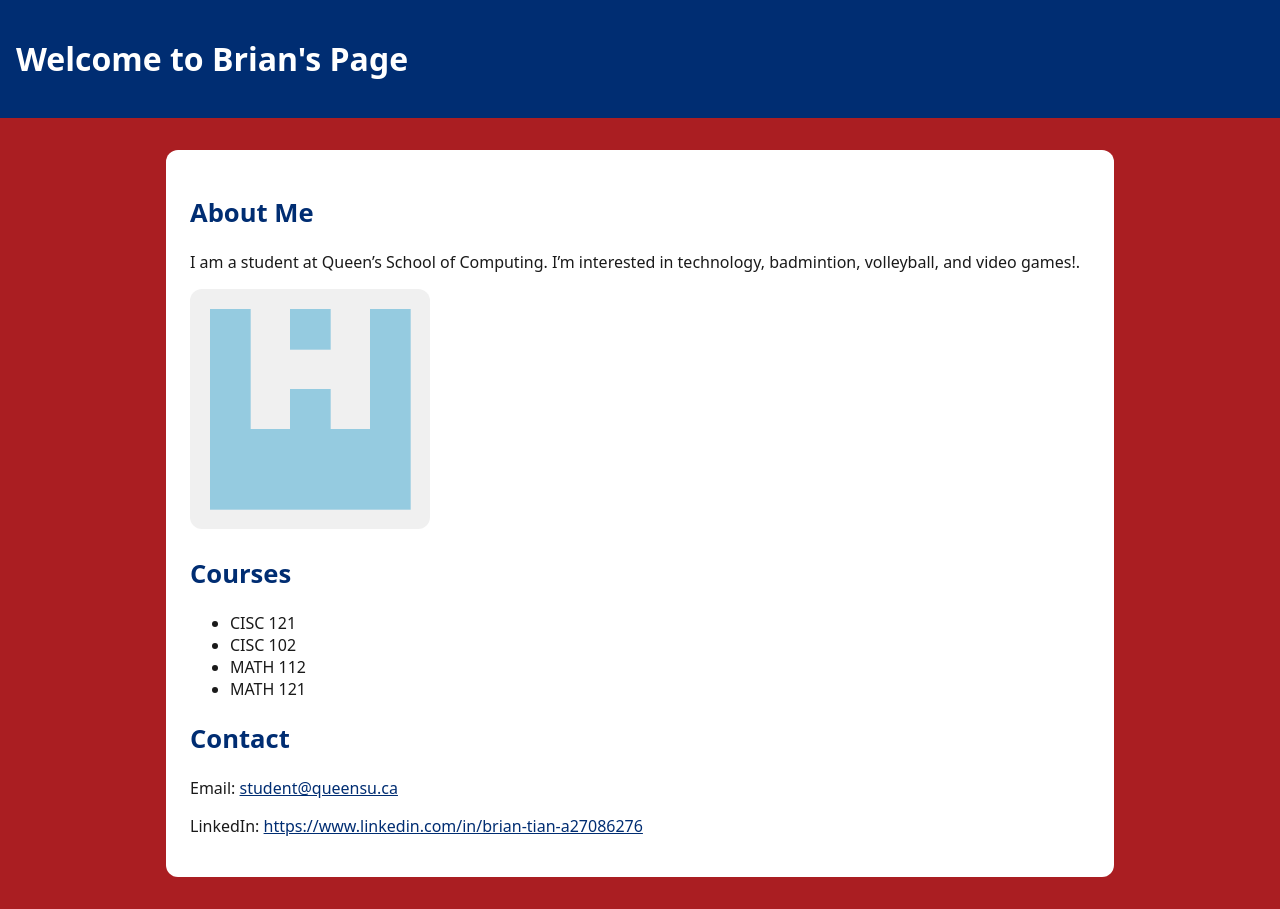
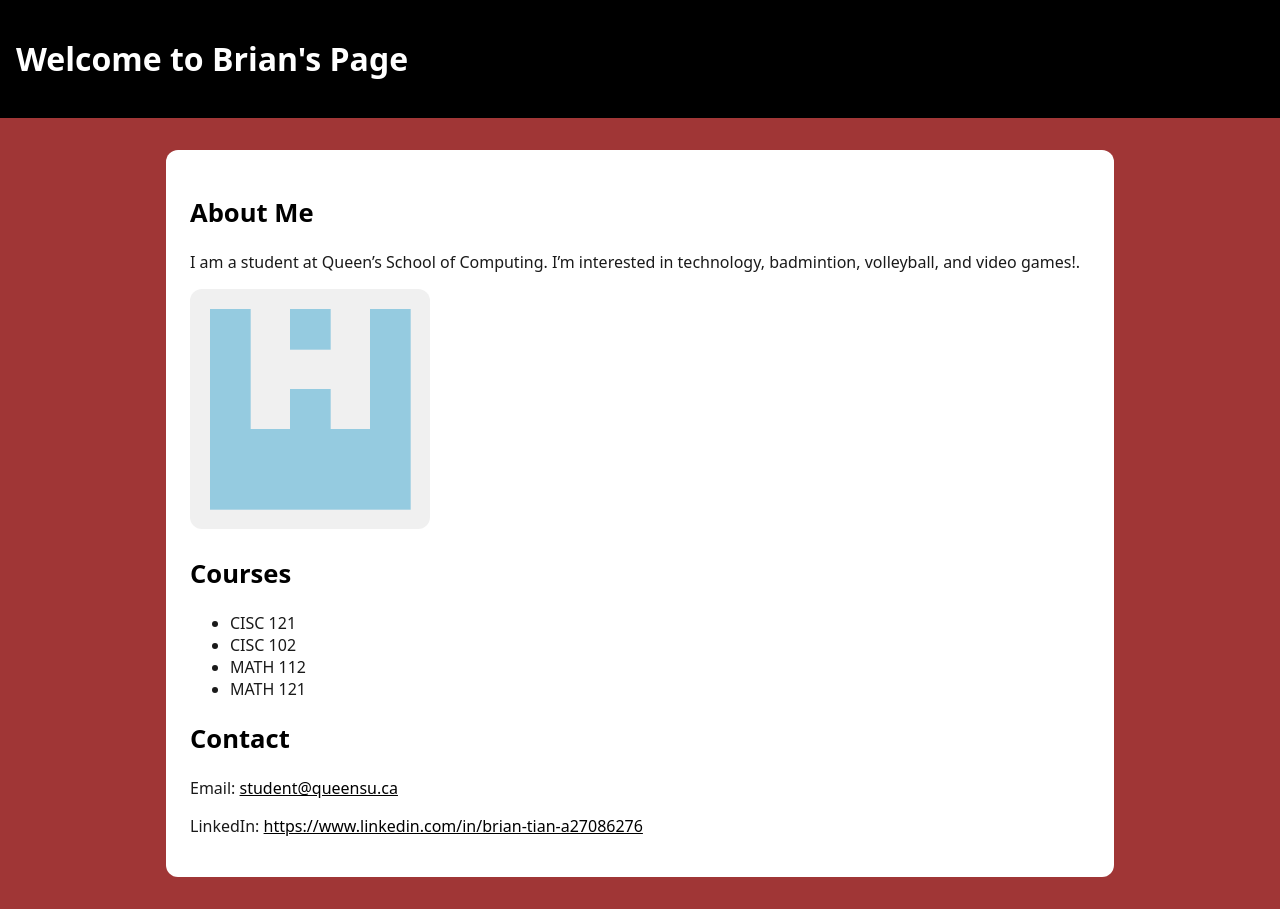
Before and after one commit to Axcdus/queens-student-page, a plain HTML site: page index.html in a window 1280 px wide. Drawn offline with Linux system fonts and the light colour scheme.

Commit message:
Update style.css

```diff
--- a/style.css
+++ b/style.css
@@ -1,12 +1,12 @@
 :root {
-  --red:#aa1e22; --gold:#f2a900; --blue:#002d72;
+  --red:#a03636; --gold:#f2a900; --white:#000000;
 }
 body { font-family: system-ui, sans-serif; margin:0; background:var(--red); color:#fff; }
-header { background:var(--blue); color:#fff; padding:1rem; }
+header { background:var(--white); color:#fff; padding:1rem; }
 main { background:#fff; color:#1a1a1a; max-width:900px; margin:2rem auto; border-radius:12px; padding:1.5rem; }
-a { color: var(--blue); }
+a { color: var(--white); }
 /* === personalize below by changing colors or spacing === */
-/* example: make headings blue and a bit larger */
-h2 { color: var(--blue); font-size: 1.6rem; }
+/* example: make headings white and a bit larger */
+h2 { color: var(--white); font-size: 1.6rem; }
 /* example: make your photo round */
 img { border-radius: 12px; }
```
